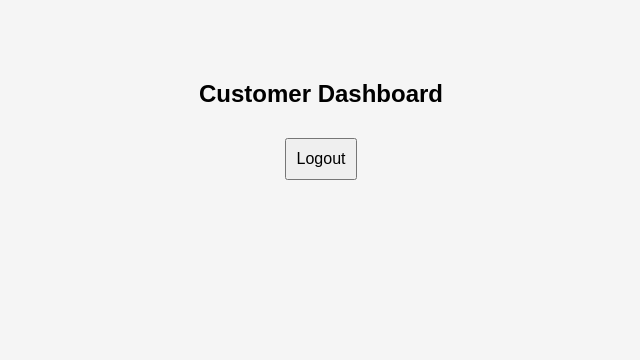
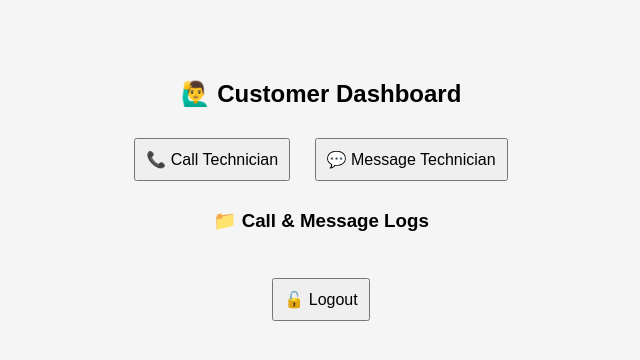
Before and after one commit to macsnewcalling/macsstop, a plain HTML site: page customer-dashboard.html in a window 1280 px wide. Shown: the whole page, without its empty margins (319-959 px from the left). Drawn offline with Linux system fonts and the light colour scheme.

Commit message:
Update customer-dashboard.html

```diff
--- a/customer-dashboard.html
+++ b/customer-dashboard.html
@@ -2,10 +2,23 @@
 <html>
 <head>
   <title>Customer Dashboard</title>
-  <link rel="stylesheet" href="style.css" />
+  <link rel="stylesheet" href="style.css">
+  <script src="script.js"></script>
 </head>
 <body>
-  <h2>Customer Dashboard</h2>
-  <button onclick="logout()">Logout</button>
+  <h2>🙋‍♂️ Customer Dashboard</h2>
+
+  <div>
+    <button onclick="startCall()">📞 Call Technician</button>
+    <button onclick="sendMessage()">💬 Message Technician</button>
+  </div>
+
+  <div id="log">
+    <h3>📁 Call & Message Logs</h3>
+    <ul id="logList"></ul>
+  </div>
+
+  <br>
+  <button onclick="logout()">🔓 Logout</button>
 </body>
 </html>
```
